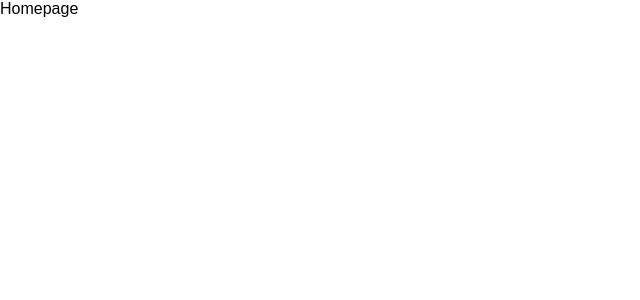
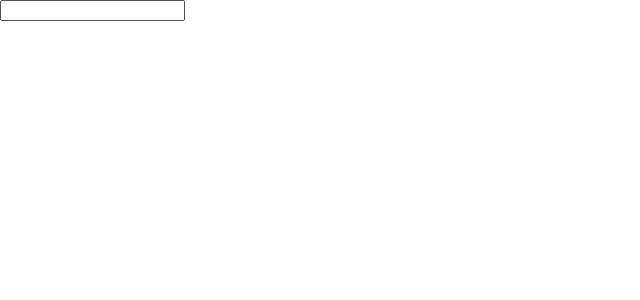
Before and after one commit to nishantdania/git-repo-search, a React app: page / in a window 1280 px wide. Shown: the top 300 px of the page, without its empty margins (0-640 px from the left). Built offline with nearby package versions, Linux system fonts and the light colour scheme.

Commit message:
search widget added

```diff
--- a/src/components/Homepage/homepage.js
+++ b/src/components/Homepage/homepage.js
@@ -1,12 +1,13 @@
 import React, {Component} from 'react';
 import cx from 'classnames';
 import styles from './homepage.css';
+import SearchWidget from '../SearchWidget';
 
 class Homepage extends Component {
 
   render () {
     return <div>
-      Homepage
+      <SearchWidget />
     </div>
   }
 
--- /dev/null
+++ b/src/components/SearchWidget/index.js
@@ -0,0 +1 @@
+export {default} from './searchWidget.js';
--- /dev/null
+++ b/src/components/SearchWidget/searchWidget.js
@@ -0,0 +1,39 @@
+import React, {Component} from 'react';
+import cx from 'classnames';
+import styles from './searchWidget.css';
+import { withRouter } from 'react-router-dom';
+
+class SearchWidget extends Component {
+
+  state = {
+    keyword: '',
+  }
+
+  handleChange = (e) => {
+    this.setState({
+      keyword: e.target.value
+    });
+  }
+
+  handleKeyPress = (e) => {
+    const { history } = this.props;
+    const { keyword } = this.state;
+
+    if(e.which === 13 && keyword.length > 0) {
+      var url = '/search?q=' + keyword + '&page=1';
+      history.push(url);
+    }
+  }
+
+  render () {
+    return <div>
+      <input
+        onChange={this.handleChange}
+        onKeyPress={this.handleKeyPress}
+      />
+    </div>
+  }
+
+}
+
+export default withRouter(SearchWidget);
```
Also changed, not shown: src/components/SearchWidget/searchWidget.css (added).
